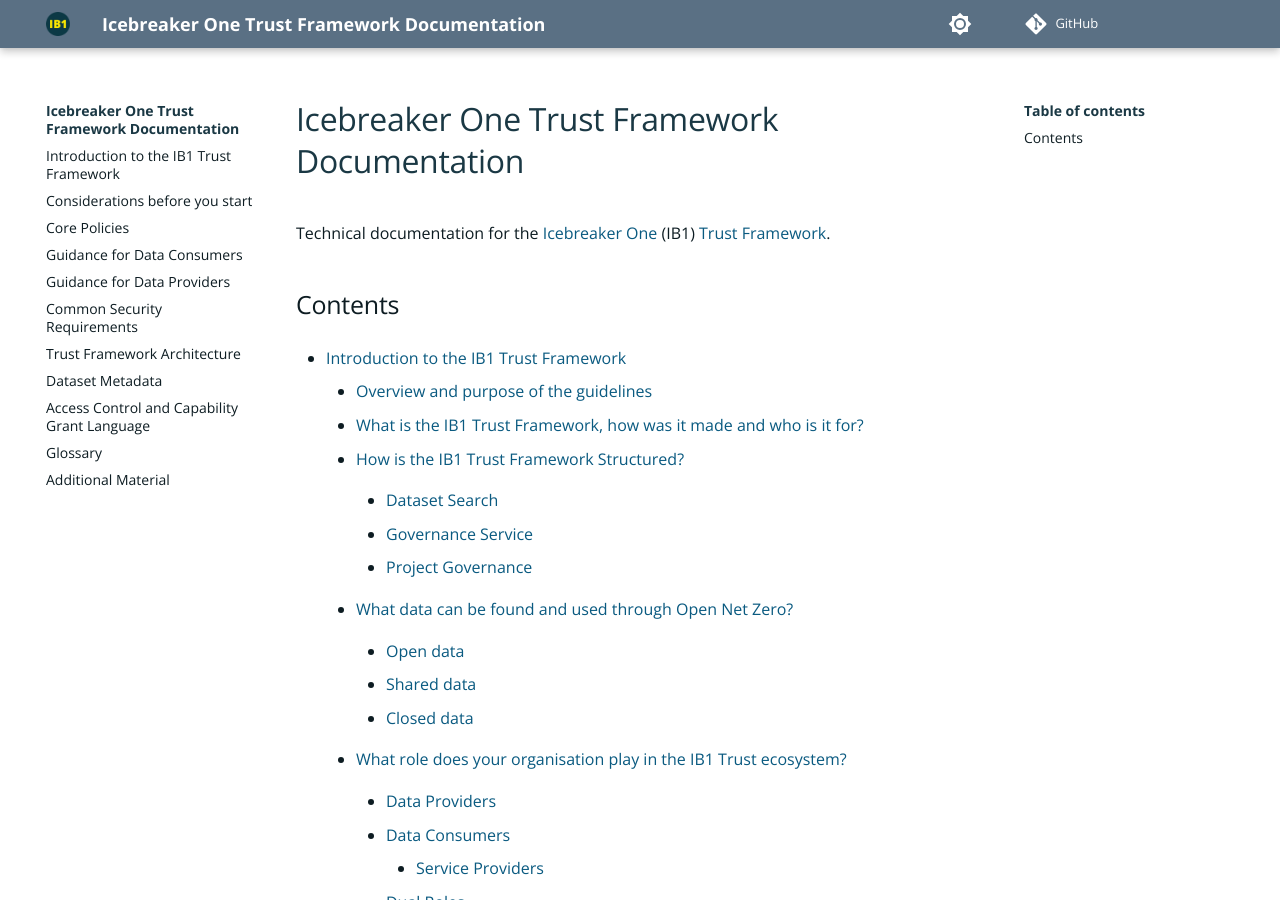
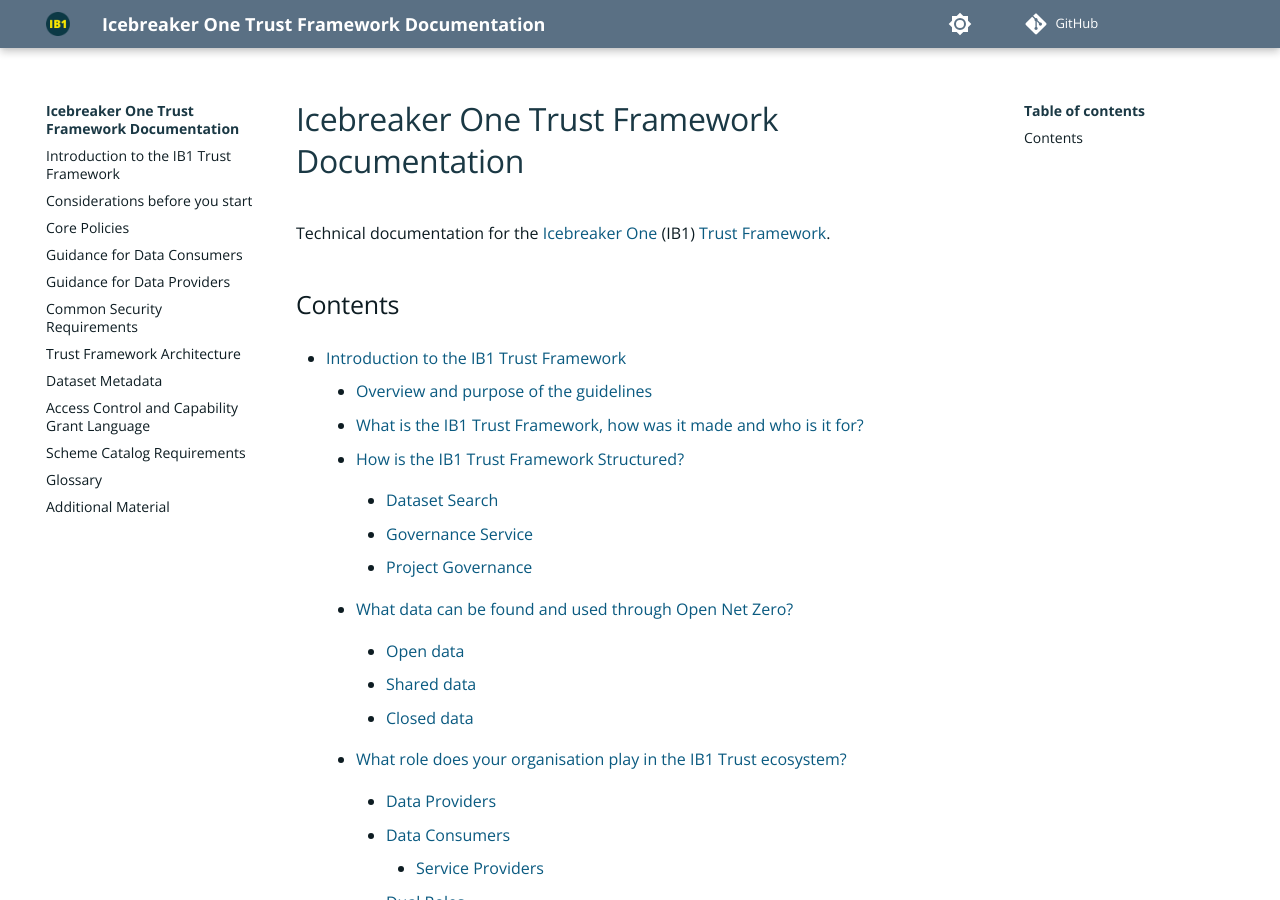
Before and after one commit to icebreakerone/ib1-technical-docs, an MkDocs documentation site: the page built from docs/index.md, in a window 1280 px wide and 900 px high. Built offline with MkDocs 1.6.1 and Material for MkDocs 9.7.7, drawn with Linux system fonts in a browser that asks for light colours; plug-ins that fetch from the network failed and are left out; comment, search, counter and statistics services are not loaded; the version menu is left out.

Commit message:
Add new file to nav

```diff
--- a/mkdocs.yml
+++ b/mkdocs.yml
@@ -11,6 +11,7 @@
   - 'Trust Framework Architecture': 'architecture.md'
   - 'Dataset Metadata': 'metadata.md'
   - 'Access Control and Capability Grant Language': 'access_control_specification.md'
+  - 'Scheme Catalog Requirements': 'scheme_catalog_requirements.md'
   - 'Glossary': 'glossary.md'
   - 'Additional Material': 'additional_material.md'
 theme:
```
